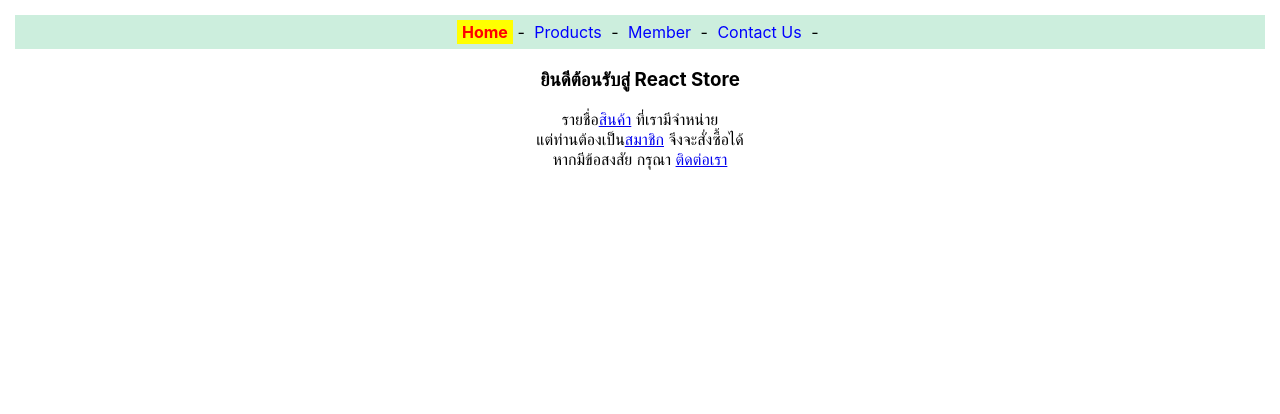
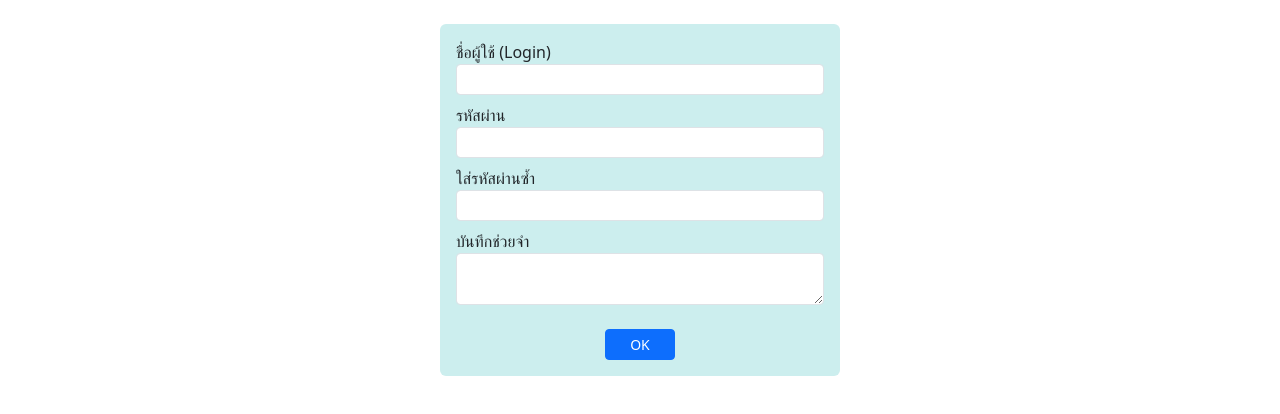
Before and after one commit to Iben-arch/app1, a React (Create React App) app: page / in a window 1280 px wide. Shown: the top 414 px of the page. Built offline with nearby package versions, Linux system fonts and the light colour scheme.

Commit message:
add formtext

```diff
--- a/package.json
+++ b/package.json
@@ -7,6 +7,7 @@
     "@testing-library/jest-dom": "^6.6.3",
     "@testing-library/react": "^16.3.0",
     "@testing-library/user-event": "^13.5.0",
+    "bootstrap": "^5.3.8",
     "react": "^19.1.0",
     "react-dom": "^19.1.0",
     "react-router-dom": "^7.8.2",
--- a/src/App.js
+++ b/src/App.js
@@ -1,7 +1,7 @@
 import React from 'react';
-import Router3 from './router3';
+import FormText from './form-text';
 
 
 export default function App() {
-    return <Router3/>
+    return <FormText/>
 }
--- /dev/null
+++ b/src/form-text.js
@@ -0,0 +1,48 @@
+import React from "react";
+
+export default function FormText(){
+    const textPswd = React.useRef()
+    const textPswd2 = React.createRef()
+
+    const onBlurPassword = () => {
+        let pswd = textPswd.current.value
+        if(pswd !== '' && !pswd.match(/^[0-9a-zA-Z]+$/)) {
+            textPswd.current.value = ''
+            alert('ต้องเป็น 0-9 หรือ a-z หรือ A-Z เท่านั้น')
+            }
+    }
+
+    const onBlurPassword2 = () => {
+        if (textPswd.current.value !== textPswd2.current.value) {
+            textPswd2.current.value = ''
+            alert('รหัสผ่านทั้งสองช่องไม่ตรงกัน')
+        }
+    }
+
+    return(
+        <div className="mt-4 mx-auto p-3 rounded" style={{width:'400px', background:'#cee'}}>
+            <form>
+                <div className="form-group mb-2">
+                    <label htmlFor="login">ชื่อผู้ใช้ (Login)</label>
+                    <input type="text" id="login" name="login" maxLength="20" className="form-control form-control-sm"></input>
+                </div>
+                <div className="form-group mb-2">
+                    <label htmlFor="pswd">รหัสผ่าน</label>
+                    <input type="password" id="pswd" name="pswd" maxLength="10" ref={textPswd} onBlur={onBlurPassword} className="form-control form-control-sm"></input>
+                </div>
+                <div className="form-group mb-2">
+                    <label htmlFor="pswd2">ใส่รหัสผ่านซ้ำ</label>
+                    <input type="password" id="pswd2" name="pswd2" maxLength="10" ref={textPswd2} onBlur={onBlurPassword2} className="form-control form-control-sm"></input>
+                </div>
+                <div className="form-group mb-4">
+                    <label htmlFor="memo">บันทึกช่วยจำ</label>
+                    <textarea id="memo" name="memo" rows="2" maxLength="200" className="form-control form-control-sm"></textarea>
+                </div>
+                <div className="text-center">
+                    <button type="submit" className = "btn btn-sm px-4 btn-primary">OK</button>
+                </div>
+            </form>
+
+        </div>
+    )
+}
--- a/src/index.js
+++ b/src/index.js
@@ -3,6 +3,8 @@
 import './index.css';
 import App from './App';
 import reportWebVitals from './reportWebVitals';
+import 'bootstrap/dist/css/bootstrap.min.css';
+import 'bootstrap/dist/js/bootstrap.bundle.min.js';
 
 const root = ReactDOM.createRoot(document.getElementById('root'));
 root.render(
```
Also changed, not shown: 1 other file (tests, documents, lock files or other folders).
